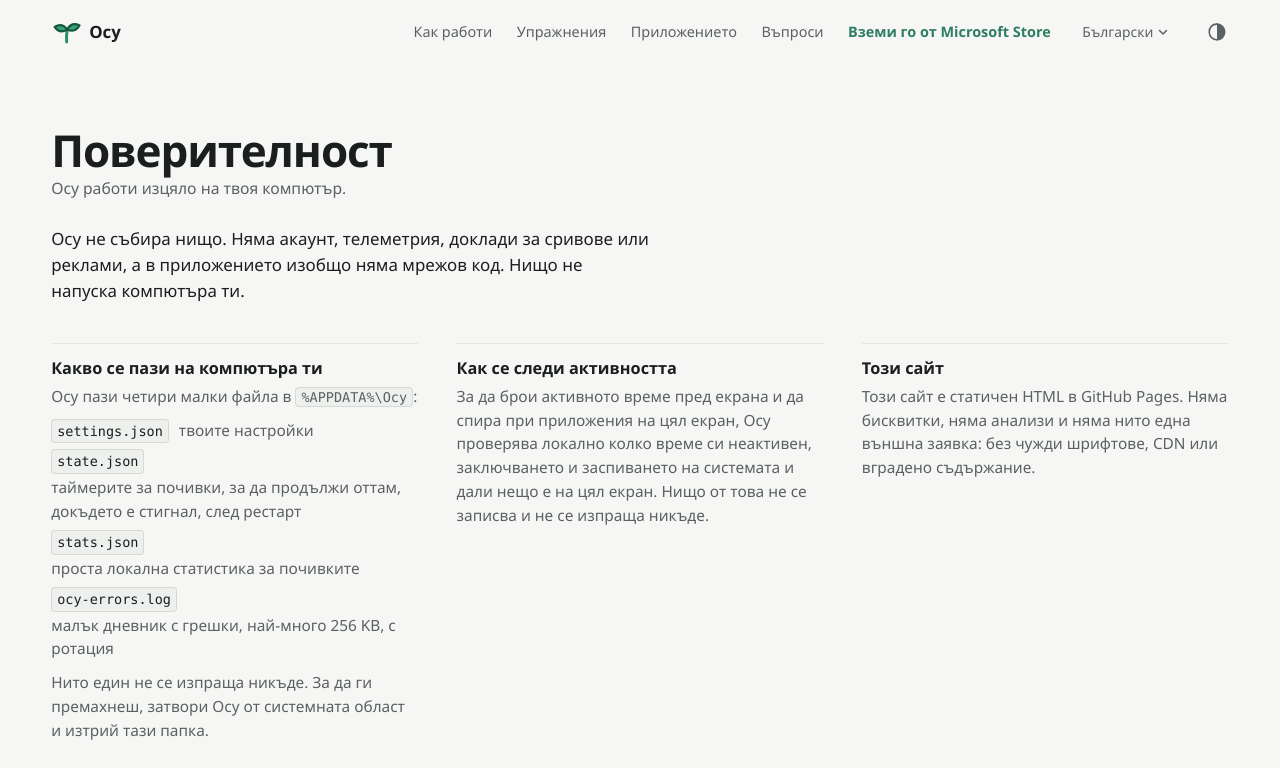
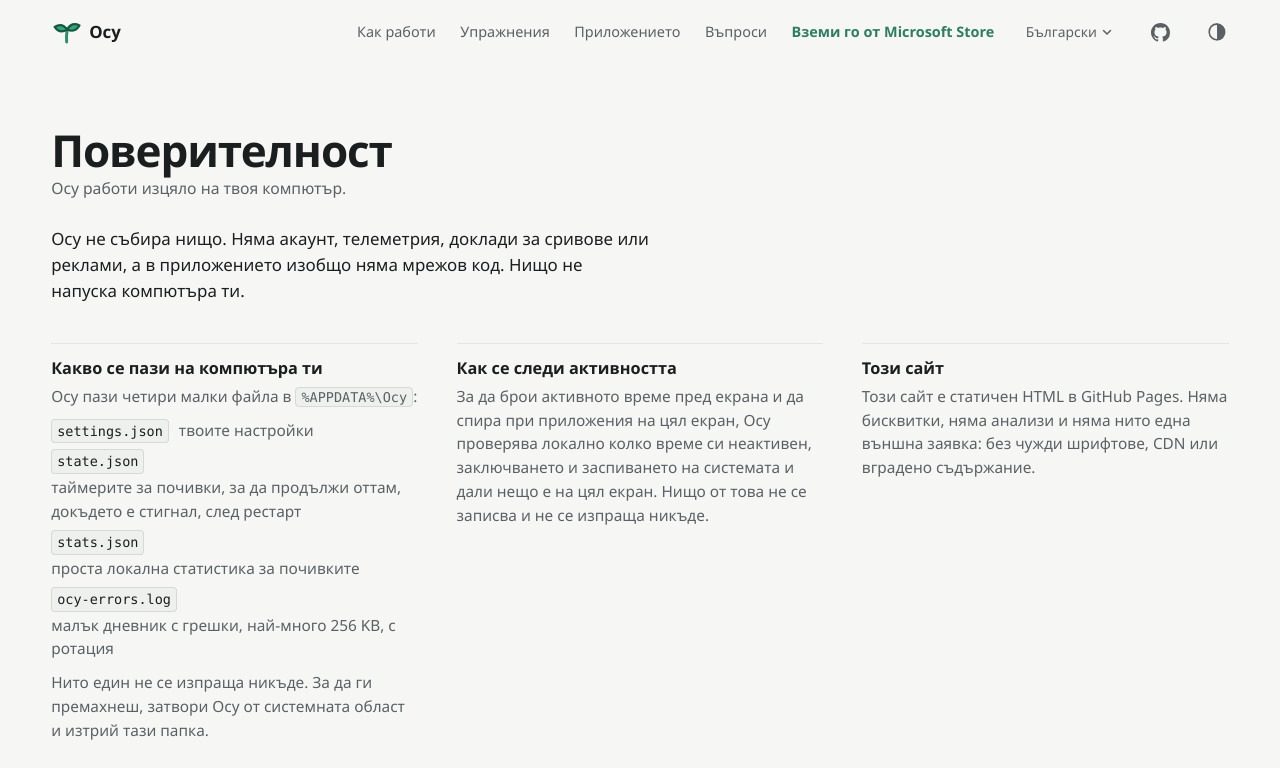
Before and after one commit to danielmevit/ocy, an Astro site in the folder site/: page /ocy/bg/privacy/ in a window 1280 px wide. Shown: the top 768 px of the page. Built offline with nearby package versions, Linux system fonts and the light colour scheme; Astro itself is replaced by a stand-in of ours.

Commit message:
site: GitHub icon in the header, Store link to the live Ocy listing
STORE_URL now opens https://apps.microsoft.com/detail/9P0JGC2QK1P9 (no hl/gl),
and the header gains a GitHub icon link (translated footer.source label).
Site-only snapshot from dev 4dc208d.

Co-Authored-By: Claude Opus 5.5 <noreply@anthropic.com>

```diff
--- a/site/src/layouts/BaseLayout.astro
+++ b/site/src/layouts/BaseLayout.astro
@@ -184,6 +184,9 @@ const supportEmail = 'support@damt.xyz';
               ))}
             </ul>
           </details>
+          <a class="gh-btn" href={REPO_URL} aria-label={t(lang, 'footer.source')} title={t(lang, 'footer.source')}>
+            <svg class="gh-glyph" viewBox="0 0 16 16" aria-hidden="true" fill="currentColor"><path d="M8 0C3.58 0 0 3.58 0 8c0 3.54 2.29 6.53 5.47 7.59.4.07.55-.17.55-.38 0-.19-.01-.82-.01-1.49-2.01.37-2.53-.49-2.69-.94-.09-.23-.48-.94-.82-1.13-.28-.15-.68-.52-.01-.53.63-.01 1.08.58 1.23.82.72 1.21 1.87.87 2.33.66.07-.52.28-.87.51-1.07-1.78-.2-3.64-.89-3.64-3.95 0-.87.31-1.59.82-2.15-.08-.2-.36-1.02.08-2.12 0 0 .67-.21 2.2.82.64-.18 1.32-.27 2-.27.68 0 1.36.09 2 .27 1.53-1.04 2.2-.82 2.2-.82.44 1.1.16 1.92.08 2.12.51.56.82 1.27.82 2.15 0 3.07-1.87 3.75-3.65 3.95.29.25.54.73.54 1.48 0 1.07-.01 1.93-.01 2.2 0 .21.15.46.55.38A8.013 8.013 0 0016 8c0-4.42-3.58-8-8-8z"/></svg>
+          </a>
           <button
             type="button"
             class="theme-btn"
--- a/site/src/lib/ocyData.ts
+++ b/site/src/lib/ocyData.ts
@@ -90,10 +90,10 @@ export function readExercises(lang = 'en'): ExerciseItem[] {
 
 /**
  * The one place the Microsoft Store link lives. Every CTA, the footer, JSON-LD and llms.txt use it.
- * For now this is the publisher page; swap in the product link once the Store listing is live
- * (the publisher name may also change to damt.xyz).
+ * The live Ocy listing (product ID 9P0JGC2QK1P9). No hl/gl parameters, so the Store opens in the
+ * visitor's own language and region.
  */
-export const STORE_URL = 'https://apps.microsoft.com/search/publisher?name=Mevit&hl=en-US';
+export const STORE_URL = 'https://apps.microsoft.com/detail/9P0JGC2QK1P9';
 
 /** Source code. Linked only low-key from the footer and the privacy page. */
 export const REPO_URL = 'https://github.com/danielmevit/ocy';
--- a/site/src/styles/global.css
+++ b/site/src/styles/global.css
@@ -482,6 +482,13 @@ html { scroll-padding-top: 76px; }
   border: 1px solid transparent; border-radius: var(--radius-btn); background: none; color: var(--muted); cursor: pointer;
 }
 .theme-btn:hover { color: var(--text); border-color: var(--border); }
+/* Source code on GitHub: a functional icon link, same hit area and colours as the theme button. */
+.nav-links a.gh-btn {
+  display: inline-grid; place-items: center; width: 36px; height: 36px; padding: 0;
+  border: 1px solid transparent; border-radius: var(--radius-btn); color: var(--muted);
+}
+.nav-links a.gh-btn:hover { color: var(--text); border-color: var(--border); }
+.gh-glyph { width: 19px; height: 19px; }
 .theme-glyph { width: 22px; height: 22px; }
 .theme-glyph .ink { stroke-width: 1.7; }
 .theme-glyph g { display: none; }
@@ -527,7 +534,7 @@ html { scroll-padding-top: 76px; }
 .lang-check { width: 12px; height: 12px; flex: none; color: var(--accent-text); }
 
 /* Focus rings for the header controls. */
-.lang-btn:focus-visible, .lang-list a:focus-visible, .theme-btn:focus-visible {
+.lang-btn:focus-visible, .lang-list a:focus-visible, .theme-btn:focus-visible, .gh-btn:focus-visible {
   outline: 2px solid var(--accent); outline-offset: 2px;
 }
 .lang-list a:focus-visible { outline-offset: -2px; }
```
